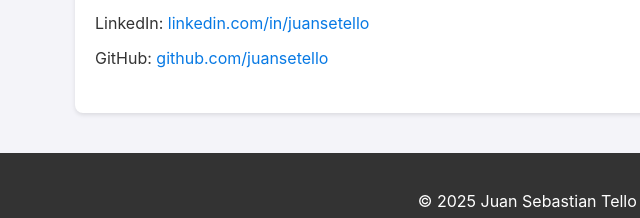
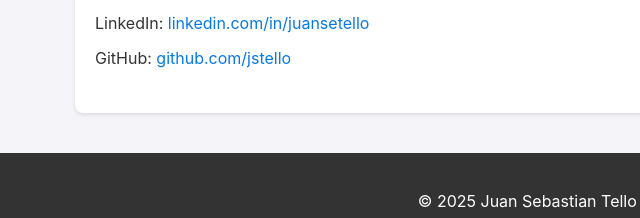
Before and after one commit to jstello/personal, a plain HTML site: page personal-page/index.html in a window 1280 px wide. Shown: the part 944-1162 px from the top of the page, 53-693 px from the left. Drawn offline with Linux system fonts and the light colour scheme.

```diff
--- a/personal-page/index.html
+++ b/personal-page/index.html
@@ -42,7 +42,7 @@
             <ul>
                 <li>Email: <a href="mailto:jstello@gmail.com">jstello@gmail.com</a></li>
                 <li>LinkedIn: <a href="#">linkedin.com/in/juansetello</a></li>
-                <li>GitHub: <a href="#">github.com/juansetello</a></li>
+                <li>GitHub: <a href="#">github.com/jstello</a></li>
             </ul>
         </section>
     </main>
```
